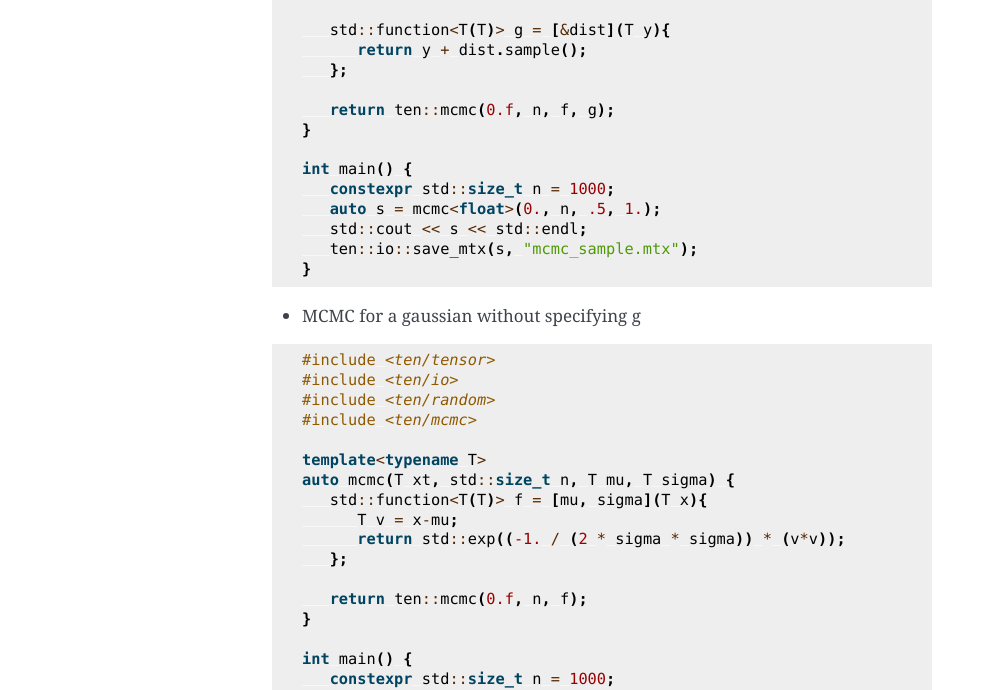
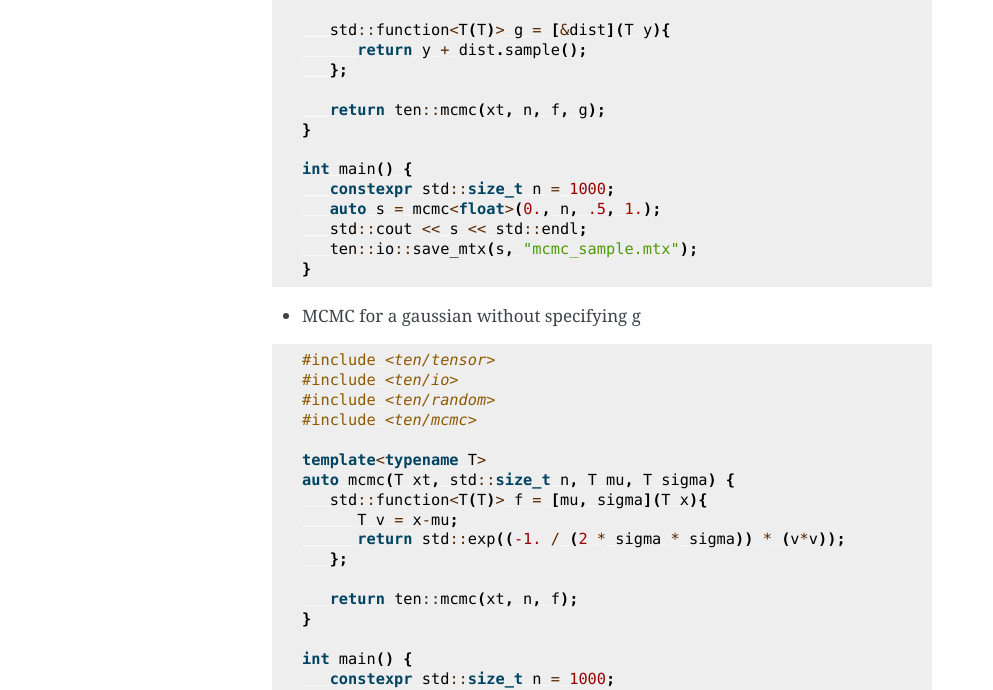
Before and after one commit to istmarc/ten, a Sphinx documentation site: the page built from docs/source/mcmc.rst, in a window 1280 px wide. Shown: the part 507-1197 px from the top of the page, without its empty margins (148-1141 px from the left). Built offline with Sphinx 7.4.7, drawn with Linux system fonts in a browser that asks for light colours.

Commit message:
Fix mcmc code documentation

```diff
--- a/docs/source/mcmc.rst
+++ b/docs/source/mcmc.rst
@@ -25,7 +25,7 @@ Markov Chain Monte Carlo (MCMC) methods are implemented in ``ten/mcmc``.
          return y + dist.sample();
       };
 
-      return ten::mcmc(0.f, n, f, g);
+      return ten::mcmc(xt, n, f, g);
    }
 
    int main() {
@@ -51,7 +51,7 @@ Markov Chain Monte Carlo (MCMC) methods are implemented in ``ten/mcmc``.
          return std::exp((-1. / (2 * sigma * sigma)) * (v*v));
       };
 
-      return ten::mcmc(0.f, n, f);
+      return ten::mcmc(xt, n, f);
    }
 
    int main() {
```
